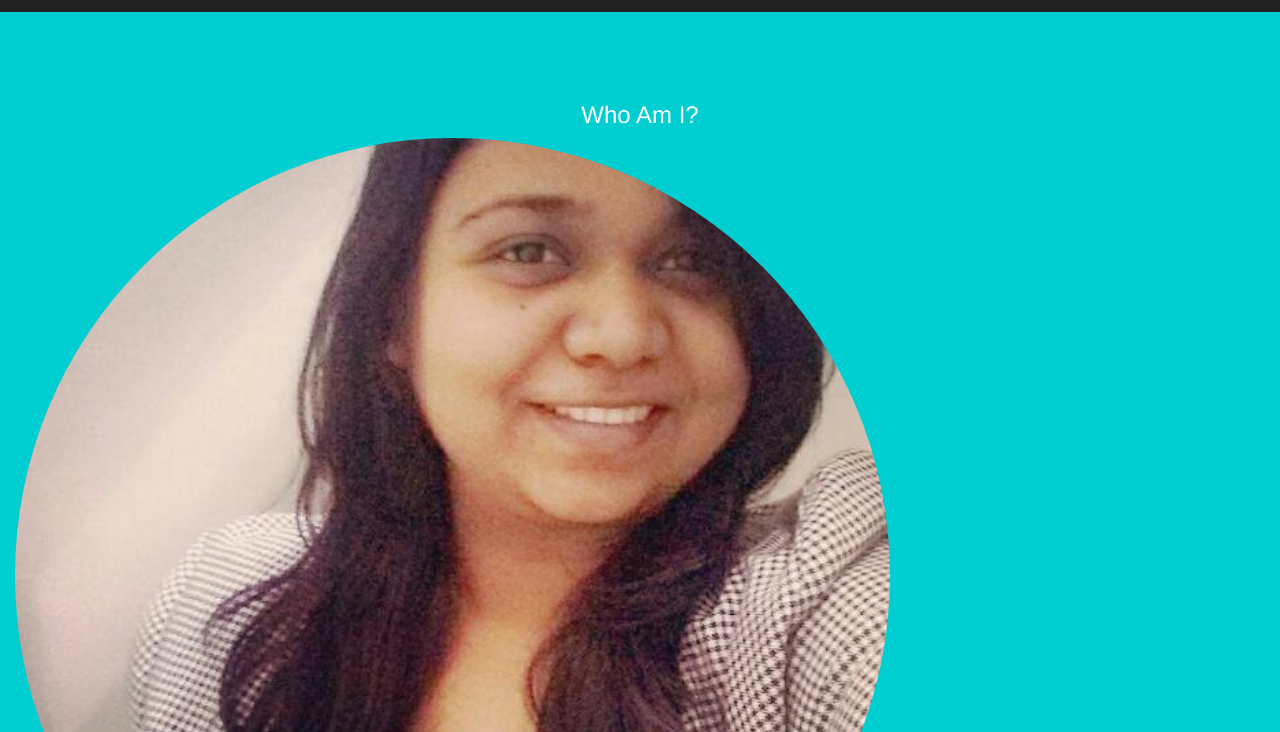
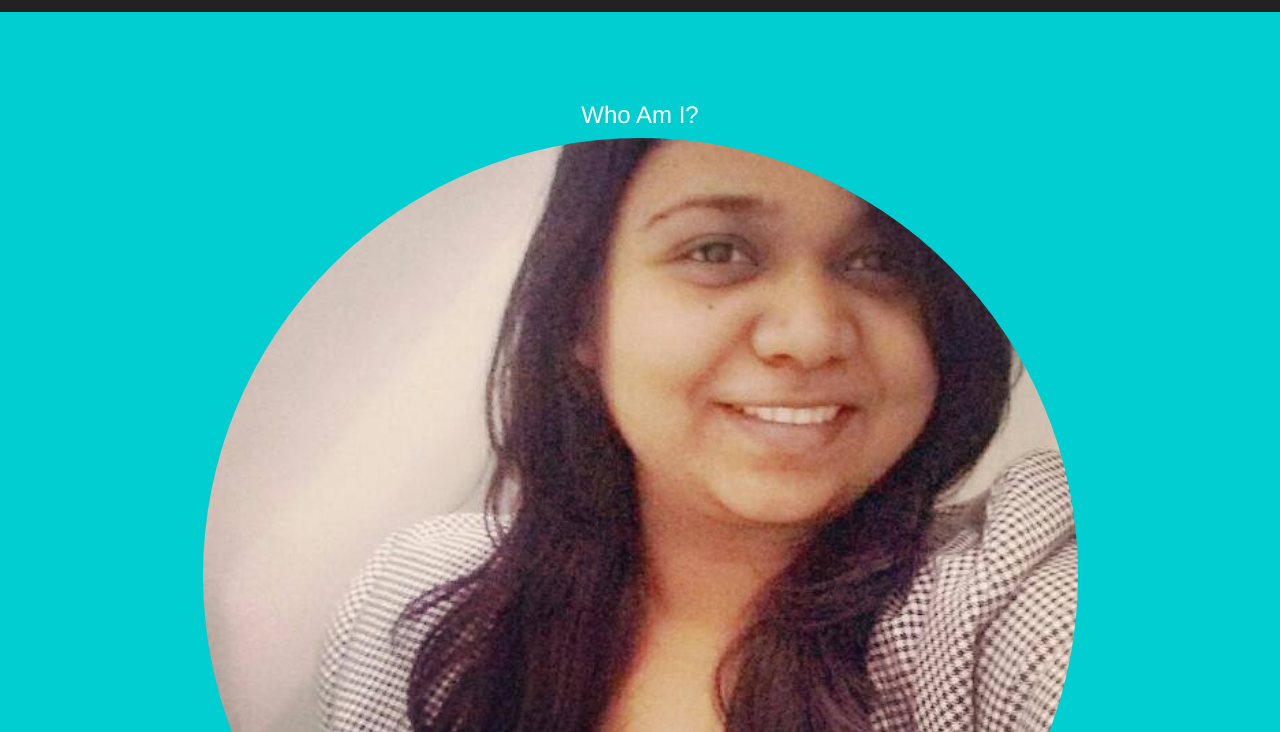
Before and after one commit to samprity/HomePage, a plain HTML site: page index.html in a window 1280 px wide. Shown: the part 68-800 px from the top of the page. Drawn offline with nearby package versions, Linux system fonts and the light colour scheme.

Commit message:
Update index.html

```diff
--- a/index.html
+++ b/index.html
@@ -67,7 +67,7 @@
 </nav>
 <div class="container-fluid bg-1 text-center">
 	<h3>Who Am I?</h3>
-	<img src="outlook.jpg" class="img-responsive img-circle" alt="Bird"  style="width:70%">
+	<img src="outlook.jpg" class="img-circle" alt="Bird"  style="width:70%">
 	<h3>I'm an albatross</h3>
 </div>
 
```
